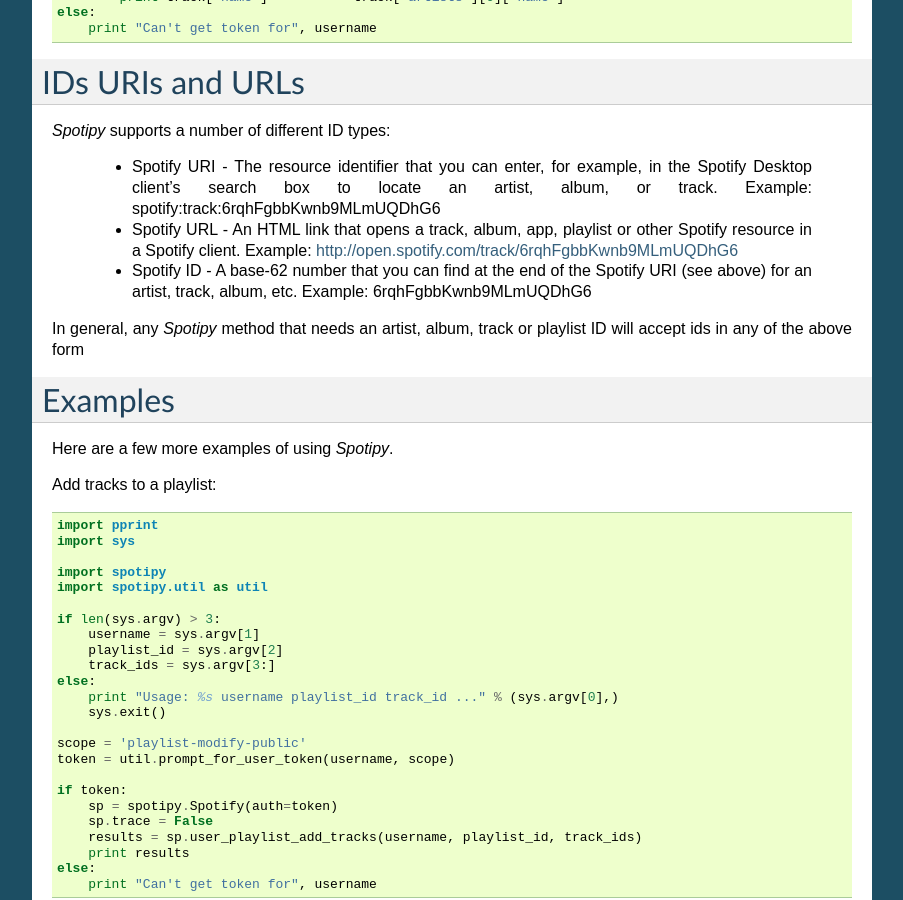
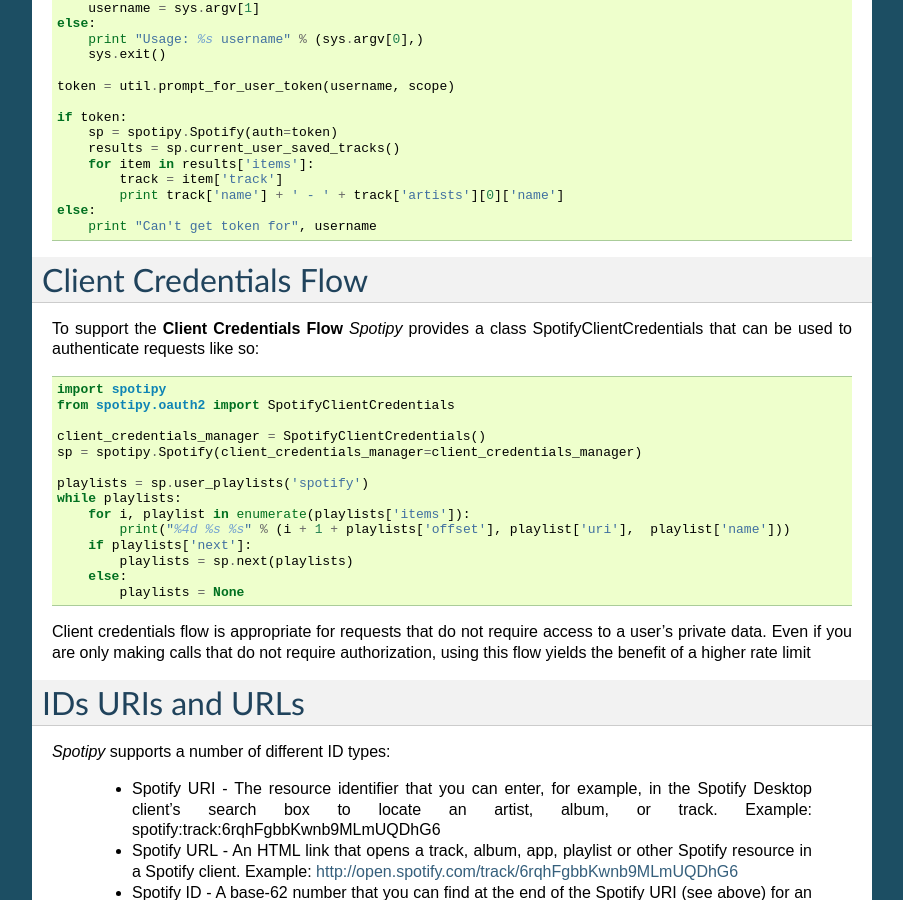
Before and after one commit to spotipy-dev/spotipy, a Sphinx documentation site: the page built from docs/index.rst, in a window 1280 px wide and 900 px high, scrolled down 2680 px. Shown: the whole window, without its empty margins (198-1101 px from the left). Built offline with Sphinx 7.4.7, drawn with Linux system fonts in a browser that asks for light colours; some of the changed text lies outside the part shown.

Commit message:
improved example

```diff
--- a/docs/index.rst
+++ b/docs/index.rst
@@ -103,7 +103,19 @@
 <https://developer.spotify.com/my-applications/#!/applications>`_.
 
 
-*Spotipy* provides a
+*spotipy* supports two authorization flows:
+
+  - The **Authorization Code flow** This method is suitable for long-running applications
+    which the user logs into once. It provides an access token that can be refreshed.
+
+  - The **Client Credentials flow**  The method makes it possible
+    to authenticate your requests to the Spotify Web API and to obtain
+    a higher rate limit than you would
+
+
+Authorization Code Flow
+=======================
+To support the **Authorization Code Flow** *Spotipy* provides a
 utility method ``util.prompt_for_user_token`` that will attempt to authorize the
 user.  You can pass your app credentials directly into the method as arguments,
 or if you are reluctant to immortalize your app credentials in your source code,
@@ -144,6 +156,31 @@
             print track['name'] + ' - ' + track['artists'][0]['name']
     else:
         print "Can't get token for", username
+
+Client Credentials Flow
+=======================
+To support the **Client Credentials Flow** *Spotipy* provides a
+class SpotifyClientCredentials that can be used to authenticate requests like so::
+
+
+    import spotipy
+    from spotipy.oauth2 import SpotifyClientCredentials
+
+    client_credentials_manager = SpotifyClientCredentials()
+    sp = spotipy.Spotify(client_credentials_manager=client_credentials_manager)
+
+    playlists = sp.user_playlists('spotify')
+    while playlists:
+        for i, playlist in enumerate(playlists['items']):
+            print("%4d %s %s" % (i + 1 + playlists['offset'], playlist['uri'],  playlist['name']))
+        if playlists['next']:
+            playlists = sp.next(playlists)
+        else:
+            playlists = None
+
+Client credentials flow is appropriate for requests that do not require access to a
+user's private data.  Even if you are only making calls that do not require
+authorization, using this flow yields the benefit of a higher rate limit
 
 IDs URIs and URLs
 =======================
```
Also changed, not shown: 1 other file.
